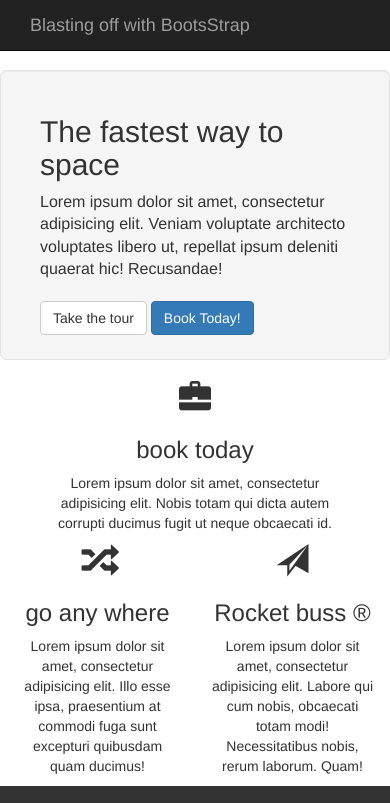
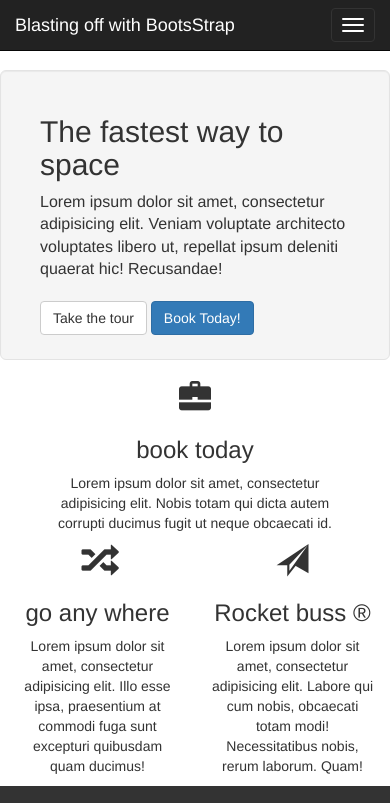
Before and after one commit to luismonti1945/ProjectOne, a website: page index.html in a window 390 px wide. Shown: the top 803 px of the page. Drawn offline with Linux system fonts and the light colour scheme.

Commit message:
26/05/2017

```diff
--- a/index.html
+++ b/index.html
@@ -9,8 +9,16 @@
   <body>
     <div class="navbar navbar-inverse navbar-fixed-top">
       <div class="container">
-            <a href="/" class="navbar-brand">Blasting off with BootsStrap</a>
-             <ul class="nav nav-pills navbar-nav navbar-right collapse navbar-collapse">
+        <div class="navbar-header">
+          <a href="/" class="navbar-brand">Blasting off with BootsStrap</a>
+          <button type="button" class="navbar-toggle" data-toggle="collapse" data-target=".navbar-collapse">
+        <span class="sr-only">Toggle Navigation</span>
+        <span class="icon-bar"></span>
+        <span class="icon-bar"></span>
+        <span class="icon-bar"></span>
+        </button>
+        </div>
+             <ul class="nav navbar-nav navbar-right collapse navbar-collapse">
                <li><a href="#">Tickets</a></li>
                <li><a href="#">Station</a></li>
                <li><a href="#">Home</a></li>
```
